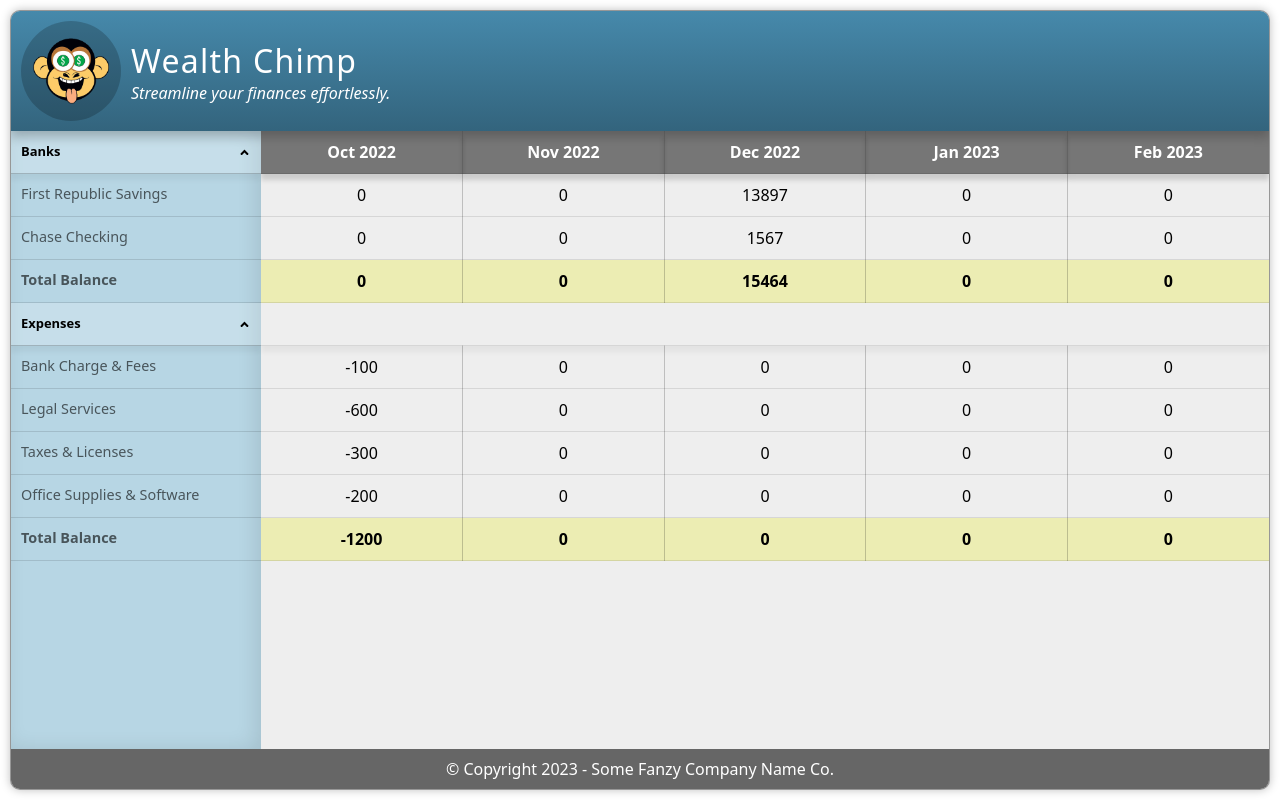
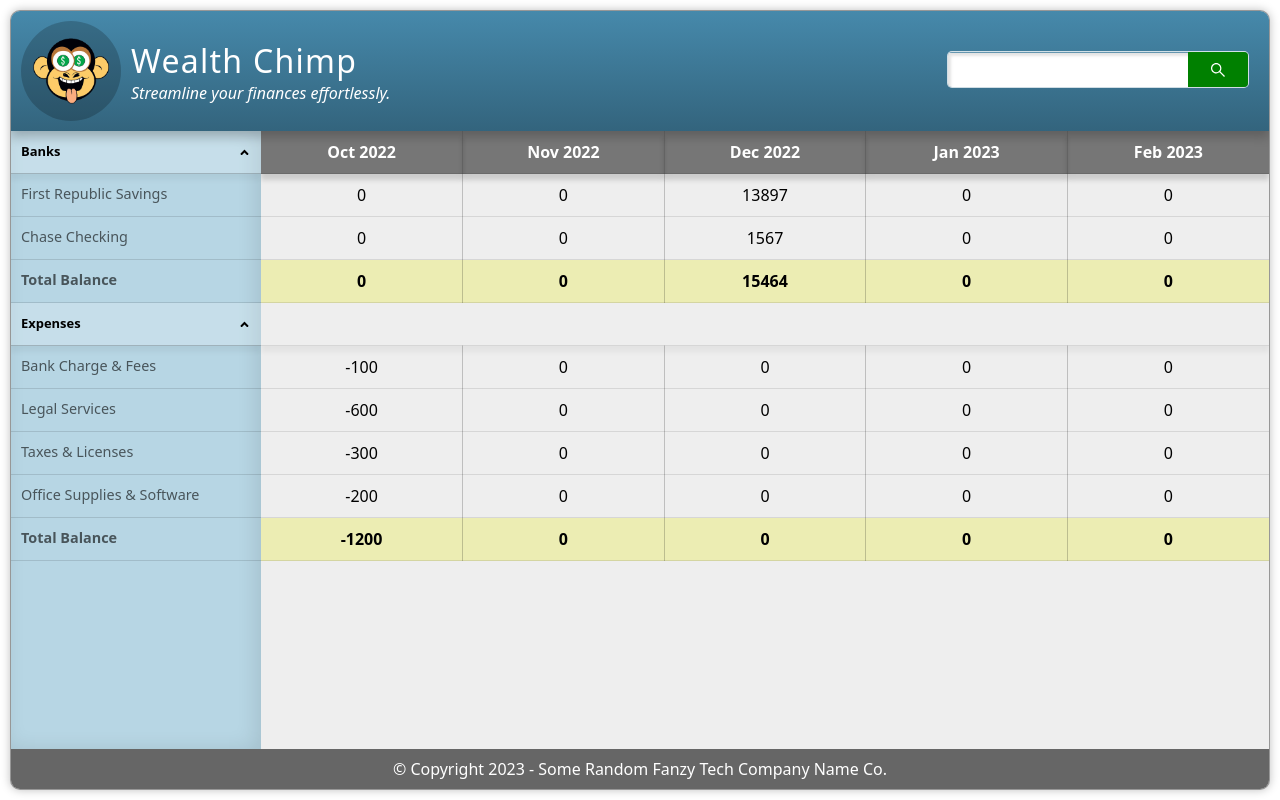
Before and after one commit to rubensanroman/financial-report, a Next.js app: page / in a window 1280 px wide. Built offline with nearby package versions, Linux system fonts and the light colour scheme.

Commit message:
A bit of eye candy and transactions data

```diff
--- a/src/components/Content/Content.js
+++ b/src/components/Content/Content.js
@@ -51,9 +51,19 @@ const Content = () => {
     }, 0);
   };
 
-  const handleViewTransactions = (expensesBalance, transactionsList) => {
+  const handleViewTransactions = (
+    expensesType,
+    expensesMonth,
+    expensesBalance,
+    transactionsList
+  ) => {
     setIsModalOpen(true);
-    setActiveTransactions({ balance: expensesBalance, list: transactionsList });
+    setActiveTransactions({
+      balance: expensesBalance,
+      month: expensesMonth,
+      list: transactionsList,
+      type: expensesType,
+    });
   };
 
   return (
@@ -150,6 +160,8 @@ const Content = () => {
                           key={index}
                           onClick={() =>
                             handleViewTransactions(
+                              key,
+                              item.month,
                               item.balance,
                               item.transactions
                             )
@@ -182,15 +194,23 @@ const Content = () => {
             <FaRegTimesCircle />
           </div>
           <header>
-            <h1>{activeTransactions.balance}</h1>
+            <h1>
+              {activeTransactions.type} &nbsp;&nbsp;/&nbsp;&nbsp;{" "}
+              {activeTransactions.month}
+            </h1>
           </header>
+          <main className={styles.mainContent}>
             <ul className={styles.transactionsList}>
               {activeTransactions.list.map((transaction) => (
                 <li key={transaction.id}>
-                {transaction.name} <span>{transaction.balance}</span>
+                  {transaction.name} <strong>{transaction.balance}</strong>
                 </li>
               ))}
             </ul>
+          </main>
+          <footer>
+            Total Expenses <span>{activeTransactions.balance}</span>
+          </footer>
         </div>
       )}
     </>
--- a/src/components/Content/Content.module.scss
+++ b/src/components/Content/Content.module.scss
@@ -135,9 +135,10 @@
 
 #modal {
   background: #fff;
+  border: 1px rgba(255, 255, 255, .05) solid;
   border-radius: 10px;
   box-shadow: 0px 0px 150px 0px rgba(0, 0, 0, .6);
-  height: 350px;
+  height: 420px;
   left: 50%;
   margin-left: -250px;
   margin-top: -250px;
@@ -150,52 +151,88 @@
 
   .closeModal {
     background-color: #000;
-    border-radius: 20px;
+    border-radius: 17px;
     color: #fff;
     cursor: pointer;
-    height: 40px;
+    height: 34px;
     position: absolute;
-    right: -20px;
-    top: -20px;
-    width: 40px;
+    right: -17px;
+    top: -17px;
+    width: 34px;
+    z-index: 1500;
 
     svg {
       height: 34px;
-      margin: 3px;
       width: 34px;
     }
   }
 
   header {
-    background-color: green;
-    border-top-left-radius: 10px;
+    background: rgb(3,81,3);
+    background: linear-gradient(0deg, rgba(3,81,3,1) 0%, rgba(4,119,4,1) 100%);    border-top-left-radius: 10px;
     border-top-right-radius: 10px;
+    box-shadow: 0px 6px 5px 0px rgba(0, 0, 0, .15);
     color: #fff;
-    padding: 10px 0;
+    display: block;
+    height: 60px;
+    line-height: 60px;
+    position: relative;
     text-align: center;
+    z-index: 1200;
+    -moz-box-shadow: 0px 6px 5px 0px rgba(0, 0, 0, .15);
+    -webkit-box-shadow: 0px 6px 5px 0px rgba(0, 0, 0, .15);
 
     h1 {
+      font-size: 1.5em;
       margin: 0;
     }
   }
 
+  main.mainContent {
+    background: #fff;
+    min-height: 300px;
+
     ul.transactionsList {
       list-style-type: none;
       padding-left: 0;
-    margin: 40px auto 0;
+      margin: 0 auto;
+      padding-top: 20px;
       width: 400px;
 
       li {
-      background: rgba(255, 255, 255, .5);
-      border: 1px rgba(0, 0, 0, .2) solid;
+        background: rgb(240,240,240);
+        background: linear-gradient(0deg, rgba(240,240,240,1) 0%, rgba(255,255,255,1) 100%);
+        border: 1px rgba(0, 0, 0, .1) solid;
+        border-radius: 5px;
         margin-bottom: 10px;
         padding: 20px 0;
         text-indent: 15px;
 
-      span {
+        strong {
           float: right;
           margin-right: 15px;
         }
       }
     }
   }
+
+  footer {
+    background: rgba(0, 0, 0, .5);
+    border-bottom-left-radius: 10px;
+    border-bottom-right-radius: 10px;
+    color: #fff;
+    display: block;
+    font-size: 1.5em;
+    font-weight: 500;
+    height: 60px;
+    line-height: 60px;
+    text-align: center;
+
+    span {
+      background: rgba(0, 0, 0, .5);
+      border-radius: 20px;
+      padding: 2px 15px;
+      margin-left: 10px;
+    }
+  }
+}
--- a/src/components/Footer/Footer.js
+++ b/src/components/Footer/Footer.js
@@ -3,7 +3,7 @@ import styles from "./Footer.module.scss";
 const Footer = () => {
   return (
     <footer id={styles.footer}>
-      <p>&copy; Copyright 2023 - Some Fanzy Company Name Co.</p>
+      <p>&copy; Copyright 2023 - Some Random Fanzy Tech Company Name Co.</p>
     </footer>
   );
 };
--- a/src/components/Header/Header.js
+++ b/src/components/Header/Header.js
@@ -1,5 +1,6 @@
 import Image from "next/image";
 import styles from "./Header.module.scss";
+import { FaSistrix } from "react-icons/fa";
 
 const Header = () => {
   return (
@@ -13,6 +14,12 @@ const Header = () => {
           <p>Streamline your finances effortlessly.</p>
         </div>
       </div>
+      <div className={styles.search}>
+        <input type="text"></input>
+        <button>
+          <FaSistrix />
+        </button>
+      </div>
     </header>
   );
 };
--- a/src/components/Header/Header.module.scss
+++ b/src/components/Header/Header.module.scss
@@ -45,4 +45,45 @@
       margin: 0;
     }
   }
+
+  .search {
+    background: rgba(255, 255, 255, .2);
+    border: 1px rgba(255, 255, 255, .7) solid;
+    border-radius: 5px;
+    height: 35px;
+    overflow: hidden;
+    position: absolute;
+    right: 20px;
+    top: 40px;
+    width: 300px;
+
+    input {
+      border: 0;
+      box-shadow: inset 3px 3px 3px 0px rgba(0,0,0,0.11);
+      height: 35px;
+      line-height: 35px;
+      margin: 0;
+      padding: 0;
+      position: relative;
+      top: -3px;
+      width: 240px;
+      text-indent: 15px;
+      -moz-box-shadow: inset 3px 3px 3px 0px rgba(0,0,0,0.11);
+      -webkit-box-shadow: inset 3px 3px 3px 0px rgba(0,0,0,0.11);
+    }
+
+    button {
+      background: green;
+      border: 0;
+      color: white;
+      font-size: 1em;
+      height: 35px;
+      padding-top: 5px;
+      width: 60px;
+
+      svg {
+        font-weight: bold;
+      }
+    }
+  }
 }
--- a/src/pages/api/expenses.js
+++ b/src/pages/api/expenses.js
@@ -16,21 +16,41 @@ const expenses = (req, res) => {
       { month: "Feb2023", balance: 0, transactions: [] },
     ],
     "Legal Services": [
-      { month: "Oct2022", balance: -600, transactions: [] },
+      {
+        month: "Oct2022",
+        balance: -600,
+        transactions: [
+          { id: 1000, name: "Lawyers", balance: -100 },
+          { id: 1000, name: "Municipal permits", balance: -500 },
+        ],
+      },
       { month: "Nov2022", balance: 0, transactions: [] },
       { month: "Dec2022", balance: 0, transactions: [] },
       { month: "Jan2023", balance: 0, transactions: [] },
       { month: "Feb2023", balance: 0, transactions: [] },
     ],
     "Taxes & Licenses": [
-      { month: "Oct2022", balance: -300, transactions: [] },
+      {
+        month: "Oct2022",
+        balance: -300,
+        transactions: [
+          { id: 1000, name: "Adobe Creative Suite", balance: -300 },
+        ],
+      },
       { month: "Nov2022", balance: 0, transactions: [] },
       { month: "Dec2022", balance: 0, transactions: [] },
       { month: "Jan2023", balance: 0, transactions: [] },
       { month: "Feb2023", balance: 0, transactions: [] },
     ],
     "Office Supplies & Software": [
-      { month: "Oct2022", balance: -200, transactions: [] },
+      {
+        month: "Oct2022",
+        balance: -200,
+        transactions: [
+          { id: 1000, name: "Printer", balance: -100 },
+          { id: 1000, name: "Macbook Pro", balance: -100 },
+        ],
+      },
       { month: "Nov2022", balance: 0, transactions: [] },
       { month: "Dec2022", balance: 0, transactions: [] },
       { month: "Jan2023", balance: 0, transactions: [] },
```
Lines whose indentation alone changed are shown as unchanged.
